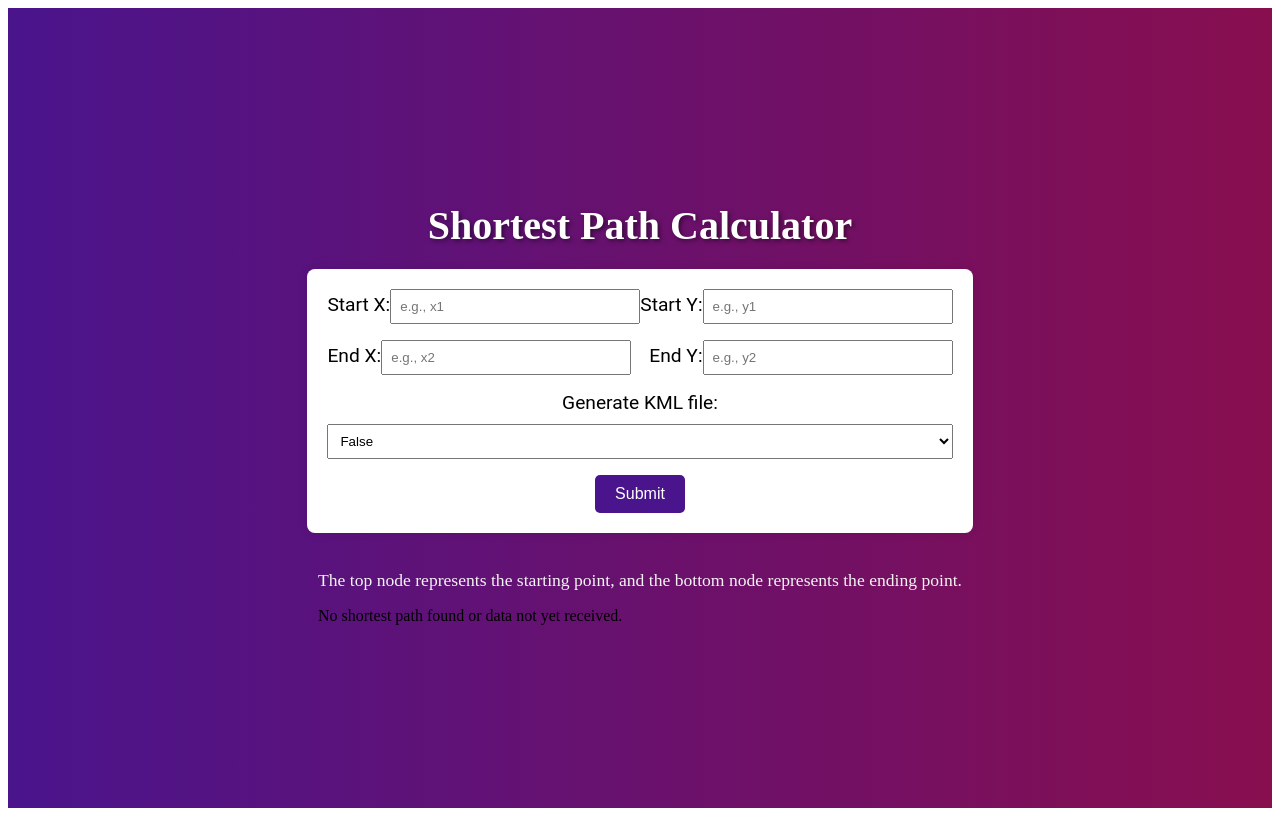
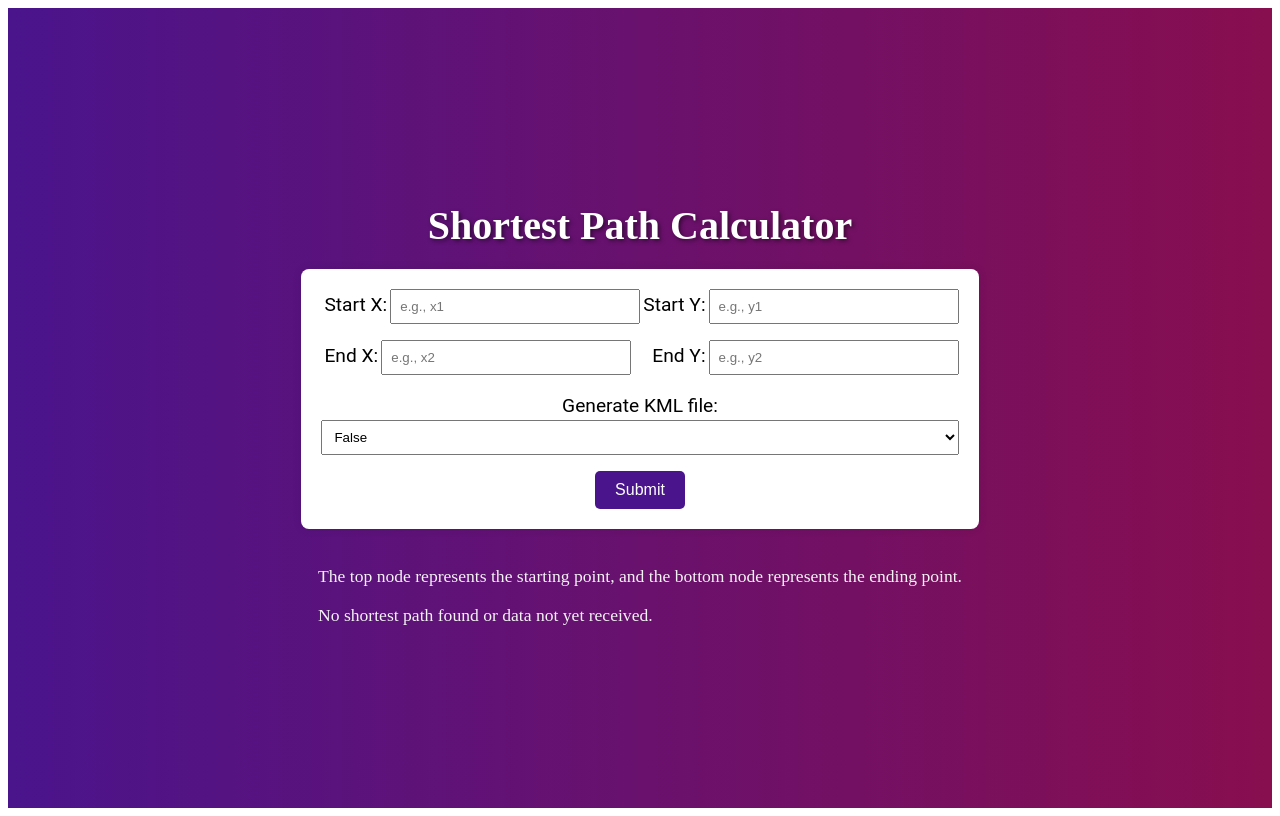
Before and after one commit to GilElbaz-Code/shortest-path-frontend, a React (Create React App) app: page / in a window 1280 px wide. Built offline with nearby package versions, Linux system fonts and the light colour scheme.

Commit message:
minor style changes

```diff
--- a/src/components/InputForm/styles.jsx
+++ b/src/components/InputForm/styles.jsx
@@ -53,7 +53,7 @@ export const StyledButton = styled.button`
 
 export const StyledLabel = styled.label`
   color: #000;
-  font-size: 1.2em;
-  margin-bottom: 10px;
+  font-size: 1.2rem;
+  margin: 3px;
   font-family: 'Roboto', sans-serif;
 `;
--- a/src/components/ShortestPathDisplay/ShortestPathDisplay.jsx
+++ b/src/components/ShortestPathDisplay/ShortestPathDisplay.jsx
@@ -1,4 +1,4 @@
-import { useState, useEffect } from 'react';
+import React, { useState, useEffect } from 'react';
 import { ListContainer, DescriptionParagraph, ListItem } from './styles';
 
 const ShortestPathDisplay = ({ apiResponse }) => {
@@ -22,7 +22,7 @@ const ShortestPathDisplay = ({ apiResponse }) => {
           ))}
         </ul>
       ) : (
-        <p>No shortest path found or data not yet received.</p>
+        <DescriptionParagraph>No shortest path found or data not yet received.</DescriptionParagraph>
       )}
     </ListContainer>
   );
```
